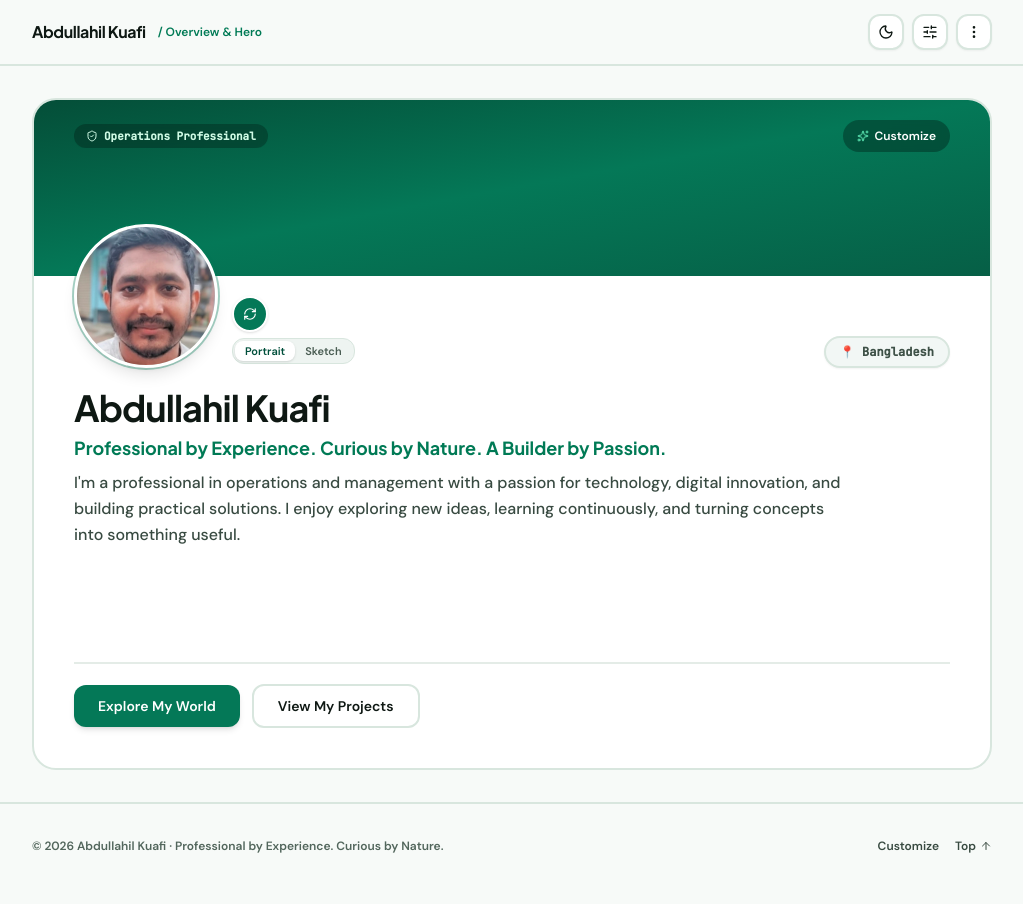
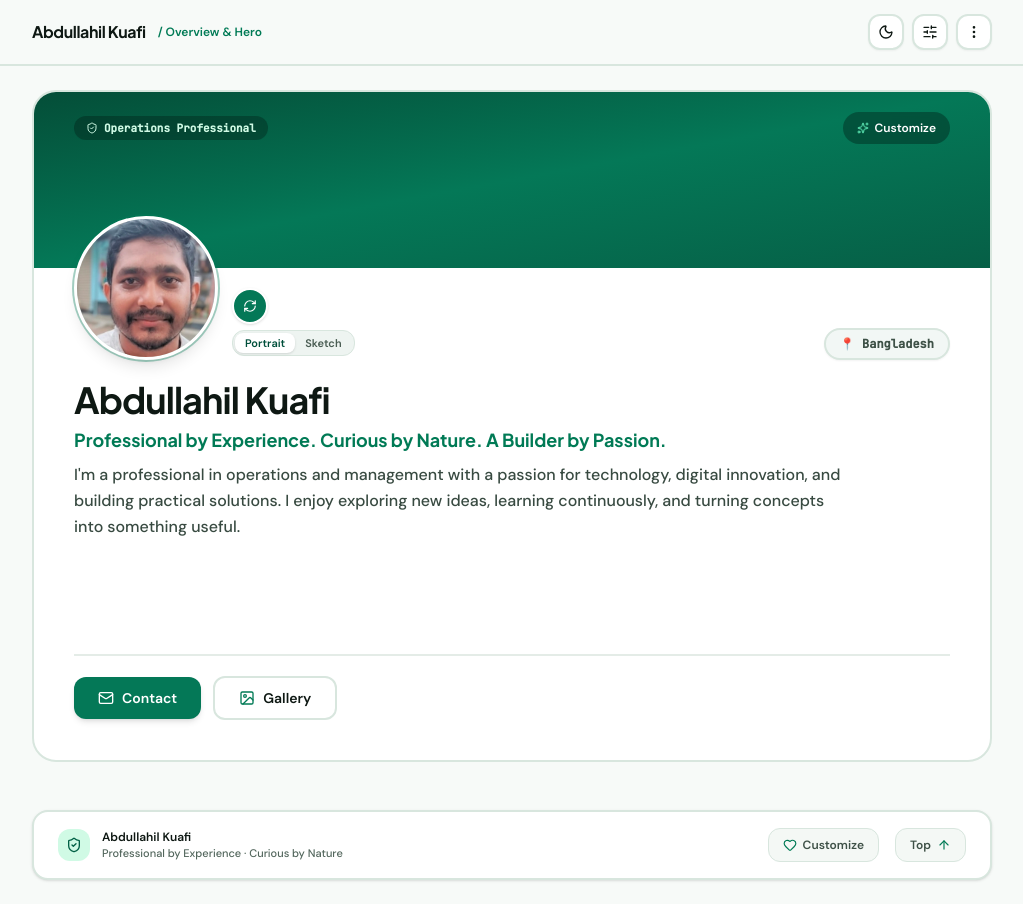
Before and after one commit to zayaanapps/about-me, a React (Vite) app: page / in a window 1280 px wide. Shown: the whole page, without its empty margins (128-1151 px from the left). Built offline with nearby package versions, Linux system fonts and the light colour scheme.

Commit message:
feat: enhance hero section and redesign footer
Update the hero section with navigation triggers for gallery and contact flows, and overhaul the footer with a new, decorative, and compact layout.

```diff
--- a/src/App.tsx
+++ b/src/App.tsx
@@ -1,6 +1,6 @@
 import { useEffect, useState } from 'react';
 import { MotionConfig } from 'motion/react';
-import { ArrowUp } from 'lucide-react';
+import { ArrowUp, Heart, ShieldCheck } from 'lucide-react';
 import { Navbar } from './components/Navbar';
 import { HeroSection } from './components/HeroSection';
 import { AboutSection } from './components/AboutSection';
@@ -132,10 +132,11 @@ export default function App() {
           onOpenCustomize={() => setCustomizeOpen(true)}
         />
 
-        <main className="mx-auto max-w-5xl px-4 py-6 sm:px-8 sm:py-8">
+        <main className="mx-auto max-w-5xl px-0 py-0 sm:px-8 sm:py-6">
           {activeTab === 'overview' && (
             <HeroSection
               profile={profile}
+              onSelectTab={handleSelectTab}
               onOpenCustomize={() => setCustomizeOpen(true)}
             />
           )}
@@ -175,26 +176,40 @@ export default function App() {
           {activeTab === 'contact' && <ContactSection profile={profile} />}
         </main>
 
-        <footer className="border-t-2 border-[#D8E6DE] py-6 transition-colors duration-300 dark:border-[#24382E]">
-          <div className="mx-auto flex max-w-5xl flex-col items-center justify-between gap-3 px-4 text-xs font-bold text-[#52665C] sm:flex-row sm:px-8 dark:text-[#8AA095]">
-            <p>
-              © {new Date().getFullYear()} {profile.name} · Professional by Experience. Curious by Nature.
-            </p>
+        {/* Minimal + Compact + Decorated + Beautiful + Bordered + Iconed Footer */}
+        <footer className="mx-auto max-w-5xl px-4 py-6 sm:px-8">
+          <div className="flex flex-col items-center justify-between gap-4 rounded-2xl border-2 border-[#D8E6DE] bg-white px-6 py-4 shadow-sm sm:flex-row dark:border-[#24382E] dark:bg-[#0D1411]">
+            <div className="flex items-center gap-3">
+              <div className="flex h-8 w-8 items-center justify-center rounded-xl bg-emerald-100 text-emerald-800 dark:bg-emerald-950/80 dark:text-emerald-300">
+                <ShieldCheck className="h-4 w-4" />
+              </div>
+              <div className="text-center sm:text-left">
+                <p className="text-xs font-bold text-[#0E1813] dark:text-white">
+                  {profile.name}
+                </p>
+                <p className="text-[11px] font-medium text-[#52665C] dark:text-[#8AA095]">
+                  Professional by Experience · Curious by Nature
+                </p>
+              </div>
+            </div>
+
             <div className="flex items-center gap-4">
               <button
                 type="button"
                 onClick={() => setCustomizeOpen(true)}
-                className="min-h-[36px] font-bold text-[#384A41] transition-colors hover:text-emerald-700 cursor-pointer dark:text-[#A4B8AE] dark:hover:text-emerald-400"
+                className="inline-flex min-h-[34px] items-center gap-1.5 rounded-xl border border-[#D8E6DE] bg-[#F4F8F5] px-3.5 py-1 text-xs font-bold text-[#3E5147] transition-colors hover:border-emerald-700/50 cursor-pointer dark:border-[#24382E] dark:bg-[#121B16] dark:text-[#A4B8AE]"
               >
-                Customize
+                <Heart className="h-3.5 w-3.5 text-emerald-700 dark:text-emerald-400" />
+                <span>Customize</span>
               </button>
+
               <button
                 type="button"
                 onClick={() => handleSelectTab('overview')}
-                className="inline-flex min-h-[36px] items-center gap-1 font-bold text-[#384A41] transition-colors hover:text-emerald-700 cursor-pointer dark:text-[#A4B8AE] dark:hover:text-emerald-400"
+                className="inline-flex min-h-[34px] items-center gap-1.5 rounded-xl border border-[#D8E6DE] bg-[#F4F8F5] px-3.5 py-1 text-xs font-bold text-[#3E5147] transition-colors hover:border-emerald-700/50 cursor-pointer dark:border-[#24382E] dark:bg-[#121B16] dark:text-[#A4B8AE]"
               >
                 <span>Top</span>
-                <ArrowUp className="h-3 w-3" />
+                <ArrowUp className="h-3.5 w-3.5 text-emerald-700 dark:text-emerald-400" />
               </button>
             </div>
           </div>
--- a/src/components/HeroSection.tsx
+++ b/src/components/HeroSection.tsx
@@ -1,17 +1,18 @@
 import { useState } from 'react';
 import { motion } from 'motion/react';
-import { RefreshCw, ShieldCheck, Sparkles } from 'lucide-react';
+import { Image, Mail, RefreshCw, ShieldCheck, Sparkles } from 'lucide-react';
 import type { PersonalProfile } from '../data/profile';
 import { MinimalAvatar } from './MinimalAvatar';
 
 interface HeroSectionProps {
   profile: PersonalProfile;
+  onSelectTab: (tabId: string) => void;
   onOpenCustomize: () => void;
 }
 
 type AvatarMode = 'portrait' | 'sketch';
 
-export function HeroSection({ profile, onOpenCustomize }: HeroSectionProps) {
+export function HeroSection({ profile, onSelectTab, onOpenCustomize }: HeroSectionProps) {
   const [avatarMode, setAvatarMode] = useState<AvatarMode>('portrait');
   const [flipCount, setFlipCount] = useState(0);
 
@@ -130,19 +131,24 @@ export function HeroSection({ profile, onOpenCustomize }: HeroSectionProps) {
         </div>
       </div>
 
+      {/* Updated CTAs: Contact & Gallery */}
       <div className="mt-6 flex flex-wrap items-center gap-3 border-t-2 border-[#E4ECE7] pt-4 sm:pt-5 dark:border-[#24382E]">
-        <a
-          href="#about"
-          className="inline-flex min-h-[42px] items-center justify-center rounded-xl bg-[#047857] px-6 py-2.5 text-xs font-bold text-white shadow-md transition-colors hover:bg-[#065F46] cursor-pointer sm:text-sm"
+        <button
+          type="button"
+          onClick={() => onSelectTab('contact')}
+          className="inline-flex min-h-[42px] items-center justify-center gap-2 rounded-xl bg-[#047857] px-6 py-2.5 text-xs font-bold text-white shadow-md transition-colors hover:bg-[#065F46] cursor-pointer sm:text-sm"
         >
-          Explore My World
-        </a>
-        <a
-          href="#projects"
-          className="inline-flex min-h-[42px] items-center justify-center rounded-xl border-2 border-[#D8E6DE] bg-white px-6 py-2.5 text-xs font-bold text-[#0E1813] transition-colors hover:border-emerald-700/50 cursor-pointer sm:text-sm dark:border-[#24382E] dark:bg-[#121B16] dark:text-white"
+          <Mail className="h-4 w-4" />
+          <span>Contact</span>
+        </button>
+        <button
+          type="button"
+          onClick={() => onSelectTab('gallery')}
+          className="inline-flex min-h-[42px] items-center justify-center gap-2 rounded-xl border-2 border-[#D8E6DE] bg-white px-6 py-2.5 text-xs font-bold text-[#0E1813] transition-colors hover:border-emerald-700/50 cursor-pointer sm:text-sm dark:border-[#24382E] dark:bg-[#121B16] dark:text-white"
         >
-          View My Projects
-        </a>
+          <Image className="h-4 w-4 text-emerald-700 dark:text-emerald-400" />
+          <span>Gallery</span>
+        </button>
       </div>
     </section>
   );
```
